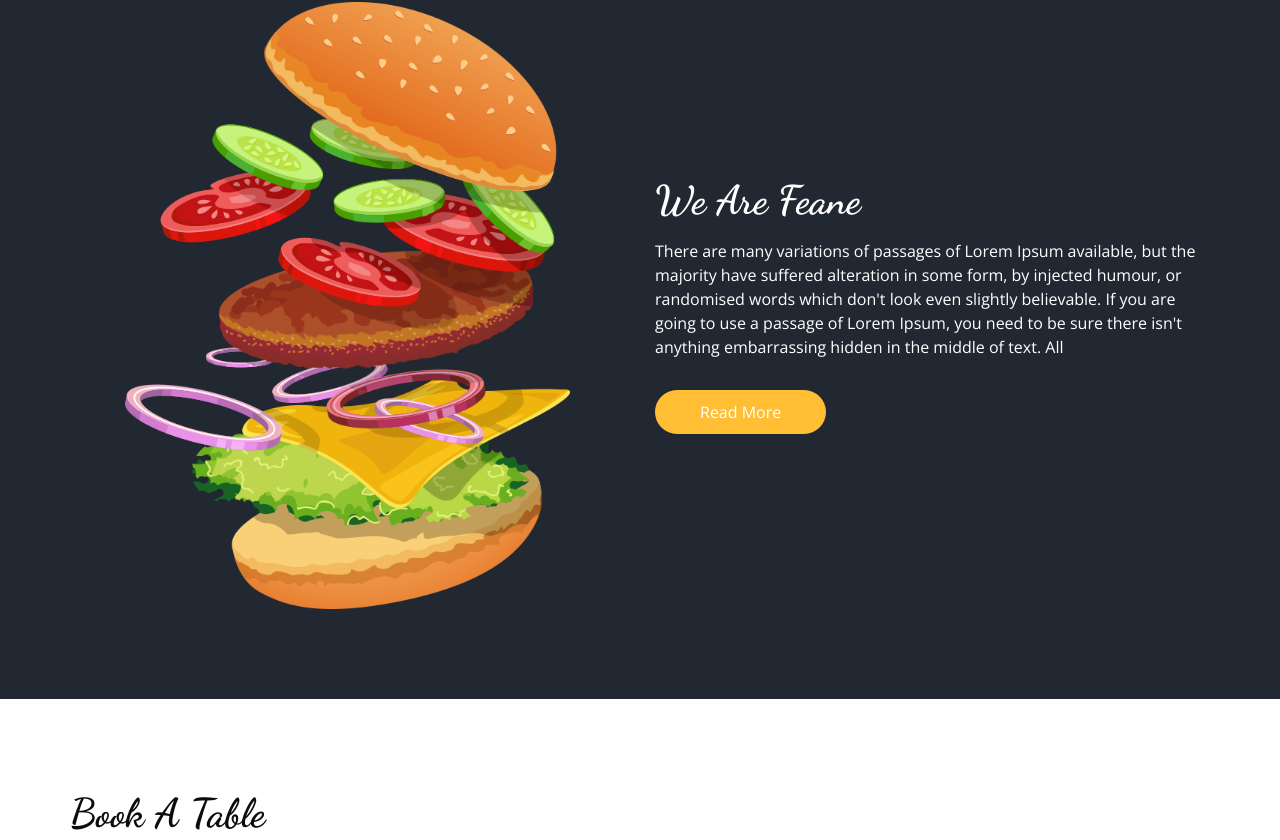
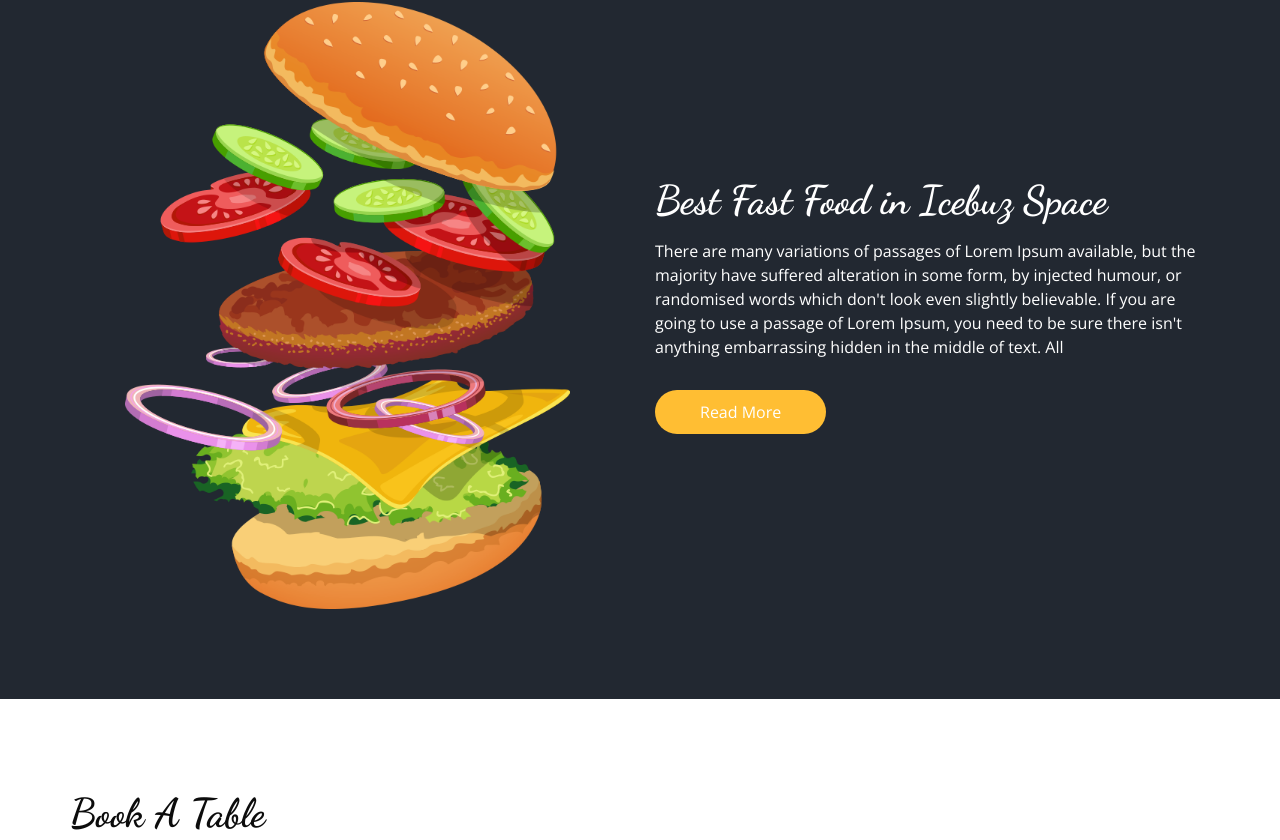
Before and after one commit to roothaning/burgering11.github.io, a plain HTML site: page index.html in a window 1280 px wide. Shown: the part 2944-3784 px from the top of the page. Drawn offline with nearby package versions, Linux system fonts and the light colour scheme; some packages are replaced by stand-ins of ours.

Commit message:
Update heading text for better clarity

```diff
--- a/index.html
+++ b/index.html
@@ -1102,7 +1102,7 @@
           <div class="detail-box">
             <div class="heading_container">
               <h2>
-                We Are Feane
+                Best Fast Food in Icebuz Space
               </h2>
             </div>
             <p>
```
